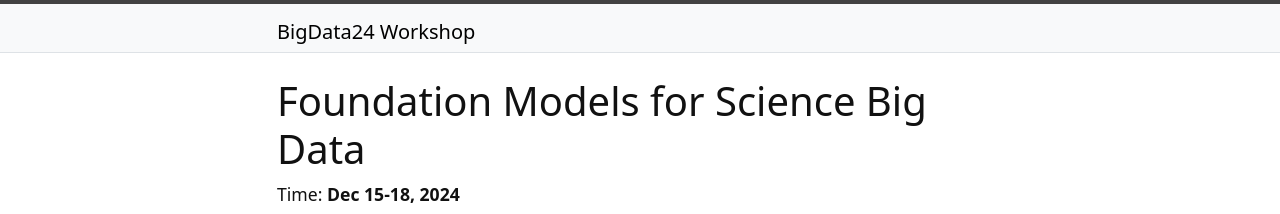
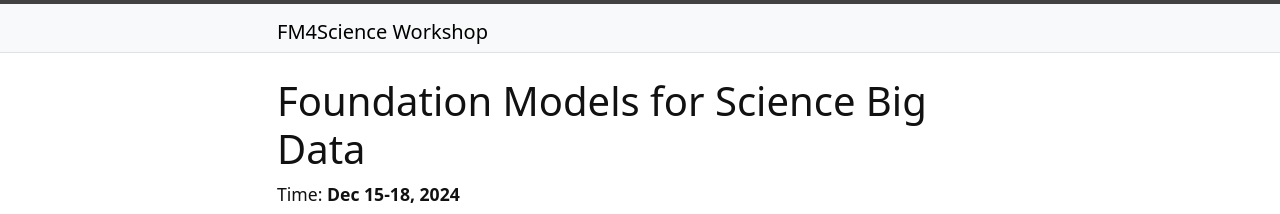
Before and after one commit to xuanwang91/fm4science-workshop, a Jekyll site: the page built from index.md, in a window 1280 px wide and 900 px high. Shown: the top 214 px of the window. Built offline with Jekyll 4.4.1, drawn with Linux system fonts in a browser that asks for light colours; some of the changed text lies outside the part shown.

Commit message:
Update _config.yml

```diff
--- a/_config.yml
+++ b/_config.yml
@@ -10,7 +10,7 @@
 # SITE SETTINGS
 #
 # title appears in the header
-title: BigData24 Workshop
+title: FM4Science Workshop
 # title-icon appears in the header to give some pizazz (leave blank for none)
 # choose from Bootstrap Icons in _includes/bootstrap-icons
 # find names on https://icons.getbootstrap.com/
```
